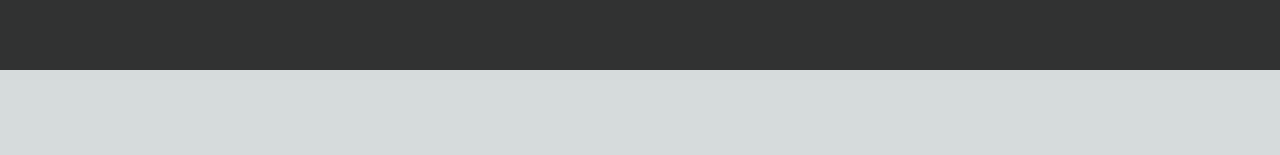
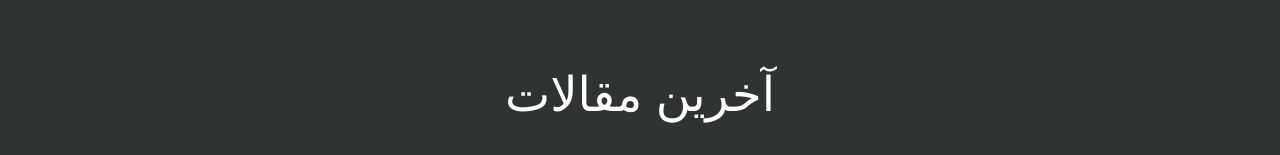
Before and after one commit to AmirNBK/farma-center, a Next.js app: page / in a window 1280 px wide. Shown: the part 4305-4460 px from the top of the page. Before the commit the page ends 4375 px from the top, so only its background shows below. Built offline with nearby package versions, Linux system fonts and the light colour scheme.

Commit message:
started blogs section

```diff
--- a/components/Blogs/Blogs.tsx
+++ b/components/Blogs/Blogs.tsx
@@ -0,0 +1,11 @@
+import React from 'react';
+
+const Blogs = () => {
+    return (
+        <div className='Blogs my-10'>
+            <h3 className='text-white w-fit mx-auto my-0 text-5xl'> آخرین مقالات </h3>
+        </div>
+    );
+};
+
+export default Blogs;
--- a/pages/index.tsx
+++ b/pages/index.tsx
@@ -9,6 +9,7 @@ import "primereact/resources/primereact.min.css";
 import AboutUs from '@/components/AboutUs/AboutUs'
 import Services from '@/components/Services/Services'
 import ProvidedServices from '@/components/ProvidedServices/ProvidedServices'
+import Blogs from '@/components/Blogs/Blogs'
 
 
 const inter = Inter({ subsets: ['latin'] })
@@ -31,6 +32,7 @@ export default function Home() {
           <AboutUs />
           <Services />
           <ProvidedServices />
+          <Blogs />
         </div>
       </PrimeReactProvider>
     </main>
```
